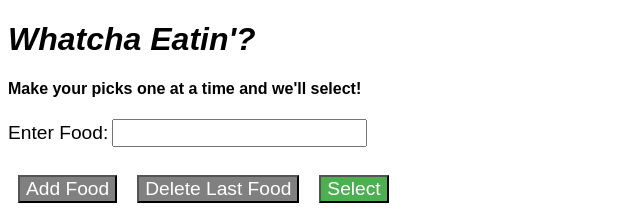
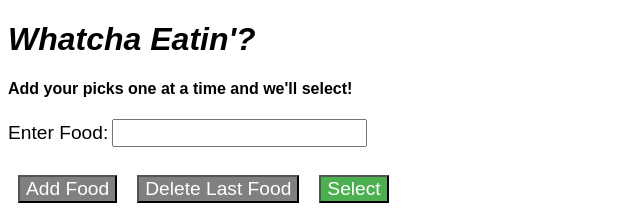
Before and after one commit to AndrewCafe/food, a plain HTML site: page index.html in a window 1280 px wide. Shown: the top 210 px of the page, 0-640 px from the left. Drawn offline with Linux system fonts and the light colour scheme.

Commit message:
base app done

```diff
--- a/index.html
+++ b/index.html
@@ -16,7 +16,7 @@
     <i>
         <h1 style="font-family: Arial, Helvetica, sans-serif;">Whatcha Eatin'?</h1>
     </i>
-    <h4 style="font-family: Arial, Helvetica, sans-serif;">Make your picks one at a time and we'll select!</h4>
+    <h4 style="font-family: Arial, Helvetica, sans-serif;">Add your picks one at a time and we'll select!</h4>
     <label for="foodEntry" style="font-size: larger;font-family: Arial, Helvetica, sans-serif;">Enter Food:</label>
     <input type="text" style="font-size:larger" id="foodEntry" required>
     <br>
```
